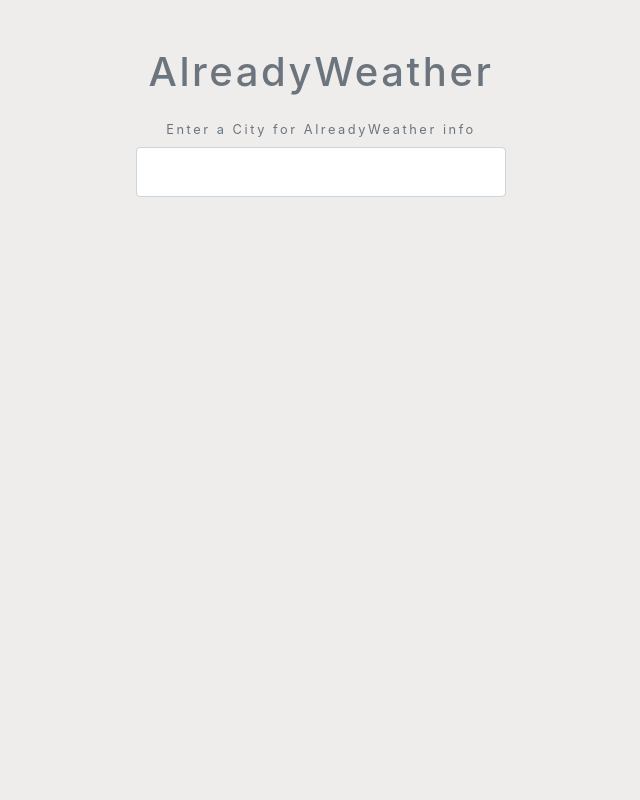
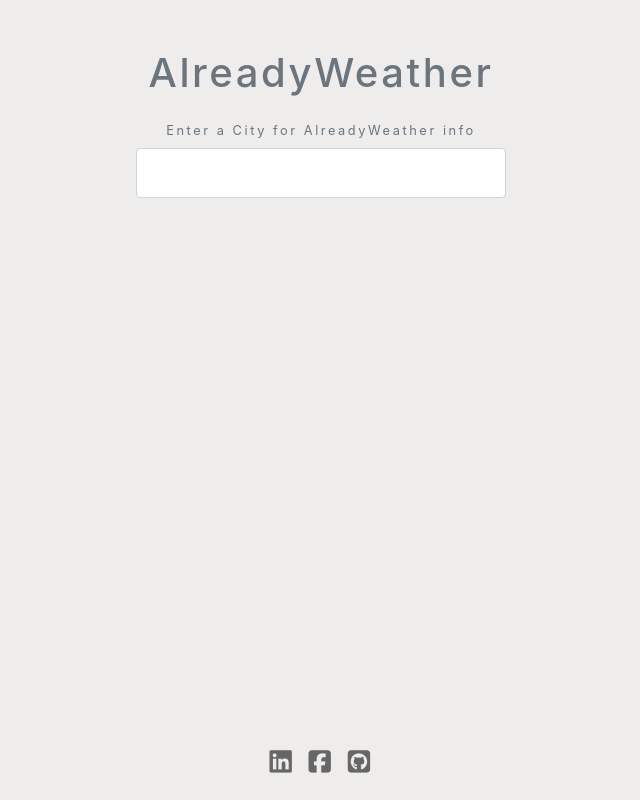
Before and after one commit to Arjun-Arc/Weather_App-AlreadyWeather, a plain HTML site: page index.html in a window 1280 px wide. Shown: the whole page, without its empty margins (319-959 px from the left). Drawn offline with nearby package versions, Linux system fonts and the light colour scheme.

Commit message:
added footer
added Footer

```diff
--- a/index.html
+++ b/index.html
@@ -47,10 +47,20 @@
         <span class="measure btn btn-danger text-light ">&deg;F</span>
     </div>
 
+    <!-- footer -->
+    <style>html{height:100%;}body{min-height:100%;position:relative;padding-bottom:50px;border:1px solid transparent;}footer{position:absolute;left:0;right:0;bottom:0;height:50px;}i{color:#666}i:hover{color:tomato}footer ul{list-style-type:none;}footer ul li{position:relative;left:-20;display:inline-block;}</style>
+    <footer class="text-center">
+        <ul>
+          <li class="px-1"><a href="https://www.linkedin.com/in/arjun-p-12b423192/"  target="_blank"><i class="fab fa-2x fa-linkedin"></i></a></li>
+          <li class="px-1"><a href="https://www.facebook.com/arjunarc/" target="_blank"><i class="fab fa-2x fa-facebook-square"></i></a></li>
+          <li class="px-1"><a href="https://github.com/Arjun-Arc"  target="_blank"><i class="fab fa-2x fa-github-square"></i></a></li>
+        </ul>
+    </footer>
+
   </div>
 
 
-
+  <script src="https://kit.fontawesome.com/3b25efd71b.js" crossorigin="anonymous"></script>
   <script src="scripts/forecast.js"></script>
   <script src="scripts/app.js"></script>
 </body>
```
